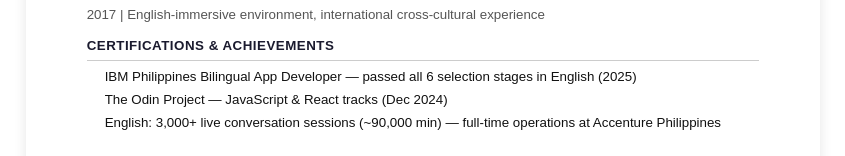
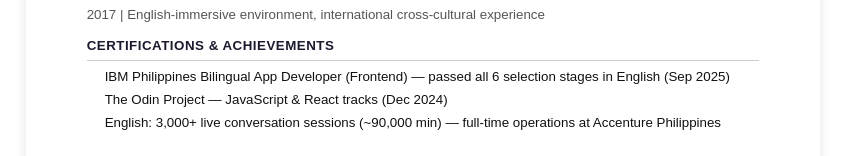
Before and after one commit to ryoma-creator/resume-ai-builder, a Next.js app: page /resume-en in a window 1280 px wide. Shown: the part 1142-1298 px from the top of the page, without its empty margins (217-1062 px from the left). Built offline with nearby package versions, Linux system fonts and the light colour scheme.

Commit message:
fix: IBM cert - add Frontend role, correct date to Sep 2025

```diff
--- a/components/ResumeEn/types.ts
+++ b/components/ResumeEn/types.ts
@@ -79,7 +79,7 @@
   edu2: 'Study Abroad — Denmark & Philippines',
   edu2Detail: '2017 | English-immersive environment, international cross-cultural experience',
   certs:
-    'IBM Philippines Bilingual App Developer — passed all 6 selection stages in English (2025)\n' +
+    'IBM Philippines Bilingual App Developer (Frontend) — passed all 6 selection stages in English (Sep 2025)\n' +
     'The Odin Project — JavaScript & React tracks (Dec 2024)\n' +
     'English: 3,000+ live conversation sessions (~90,000 min) — full-time operations at Accenture Philippines',
 };
```
